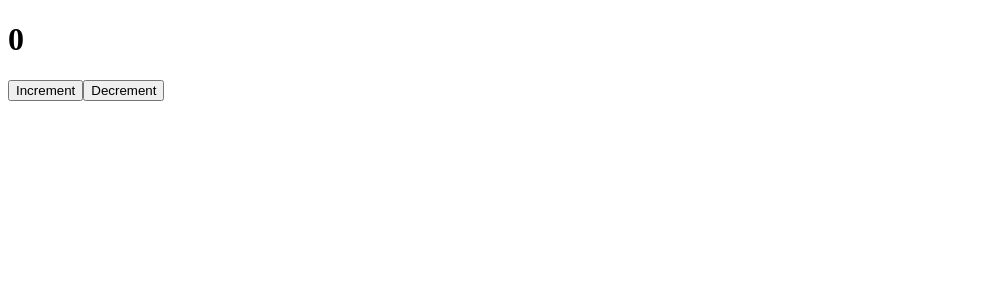
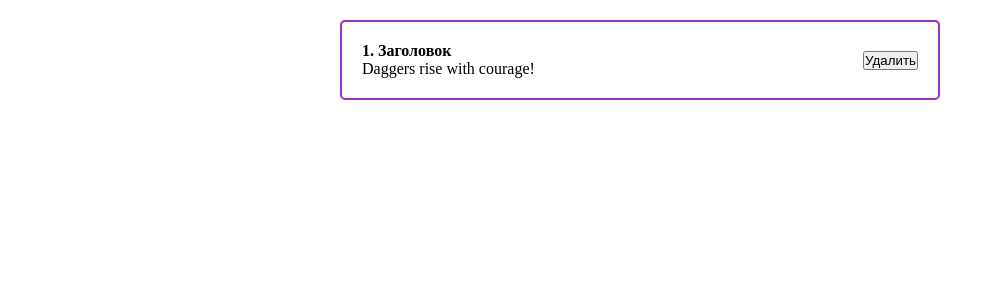
Before and after one commit to joyfulpebble/Learn-React, a React (Create React App) app: page / in a window 1280 px wide. Shown: the top 300 px of the page, without its empty margins (0-995 px from the left). Built offline with nearby package versions, Linux system fonts and the light colour scheme.

Commit message:
Стили и работа с props

```diff
--- a/src/App.js
+++ b/src/App.js
@@ -1,14 +1,14 @@
-import React, {useState} from "react";
-import Counter from "./components/Counter";
-import ClassCounter from "./components/ClassCounter";
+import React from "react";
+import './styles/App.css'
+import Post from "./components/Post";
 
 function App() {
-  const [value, setValue] = useState('Text.')
+
 
   return (
-    <div className="App">
-      <ClassCounter/>
-    </div>
+  <div className="App">
+    <Post post={{id: 1, title: 'Заголовок', body: 'Daggers rise with courage!'}}/>
+  </div>
   );
 }
 
--- /dev/null
+++ b/src/components/Post.jsx
@@ -0,0 +1,17 @@
+import React from 'react';
+
+const Post = (props) => {
+  return (
+      <div className="post">
+        <div className="post__content">
+          <strong>{props.post.id}. {props.post.title}</strong>
+          <div>
+            {props.post.body}
+          </div>
+        </div>
+        <button>Удалить</button>
+      </div>
+  );
+};
+
+export default Post;
--- /dev/null
+++ b/src/styles/App.css
@@ -0,0 +1,21 @@
+* {
+    margin: 0;
+    padding: 0;
+    box-sizing: border-box;
+}
+#root{
+    display: flex;
+    justify-content: center;
+}
+.App{
+    width: 600px;
+}
+.post{
+    display: flex;
+    padding: 20px;
+    border: 2px solid darkorchid;
+    border-radius: 5px;
+    margin-top: 20px;
+    justify-content: space-between;
+    align-items: center;
+}
```
